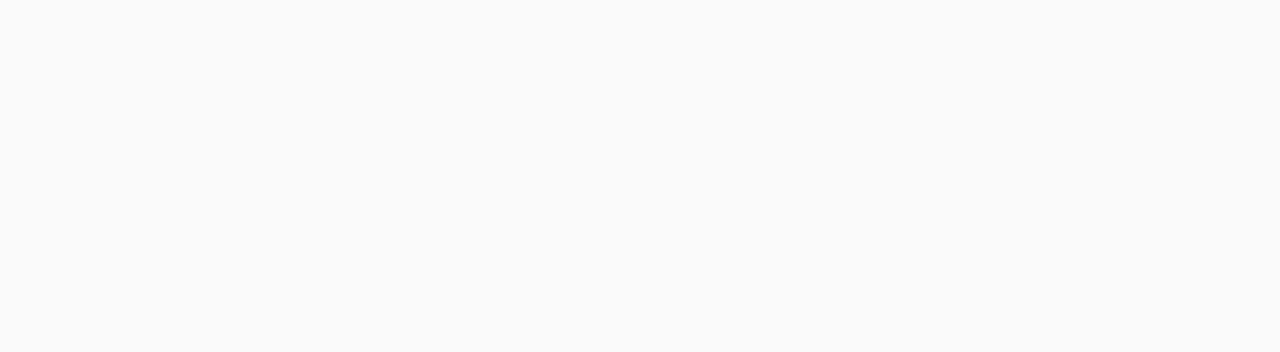
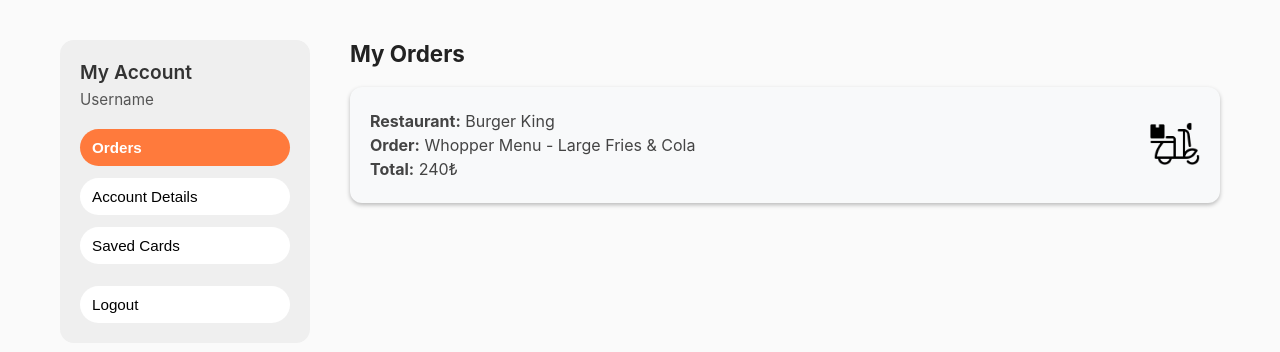
Before and after one commit to AyseeD/Food-Delivery, a React (Create React App) app in the folder front_end/: page /account in a window 1280 px wide. Before the commit this address had no page. Shown: the top 352 px of the page. Built offline with nearby package versions, Linux system fonts and the light colour scheme.

Commit message:
Connect user button witth account page

```diff
--- a/front_end/src/App.jsx
+++ b/front_end/src/App.jsx
@@ -4,6 +4,7 @@
 import SignUp from "./pages/SignUp";
 import Home from "./pages/Home";
 import RestaurantPage from "./pages/RestaurantPage";
+import AccountPage from "./pages/AccountPage";
 import "./App.css";
 
 
@@ -15,6 +16,7 @@
         <Route path="/signup" element={<SignUp />} />
         <Route path="/home" element={<Home />} />
         <Route path="/restaurant/:id" element={<RestaurantPage />} />
+        <Route path="/account" element={<AccountPage />} />
       </Routes>
     </Router>
   );
```
